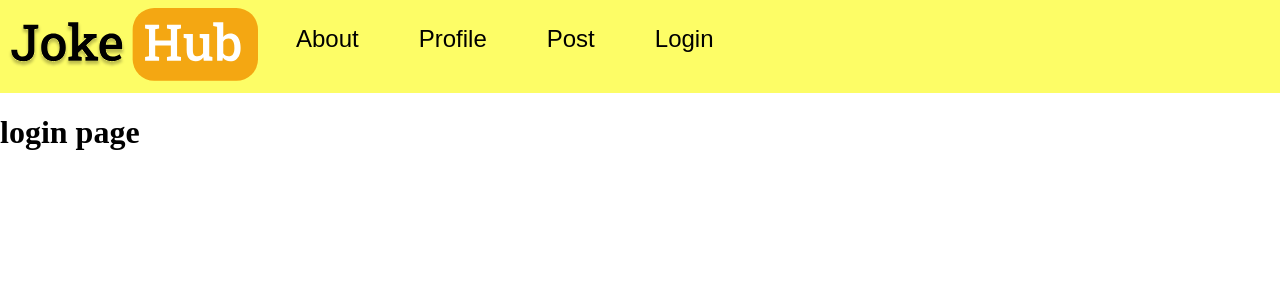
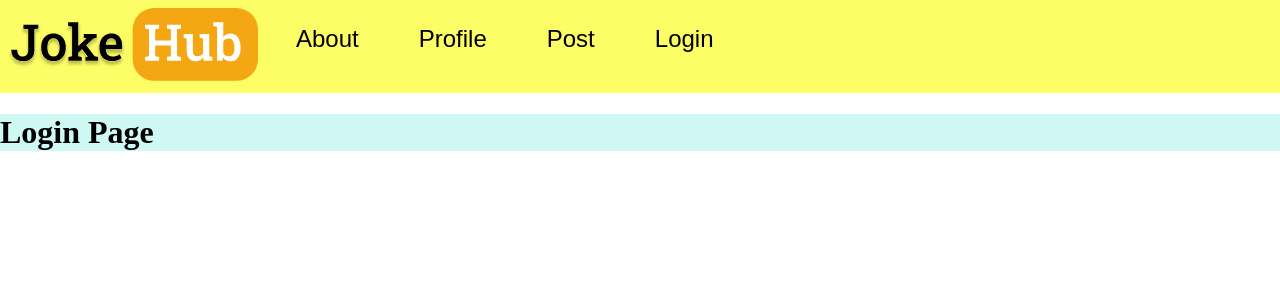
Before and after one commit to SamTech37/jokehub, a React (Create React App) app: page /login in a window 1280 px wide. Shown: the top 300 px of the page. Built offline with nearby package versions, Linux system fonts and the light colour scheme; no server answers; the database is empty.

Commit message:
add loginpage

```diff
--- a/src/App.js
+++ b/src/App.js
@@ -4,6 +4,7 @@ import List from "./Components/List";
 import About from "./Components/About";
 import Post from "./Components/Post";
 import PostingPage from "./Components/PostingPage";
+import LoginPage from "./Components/LoginPage";
 //routing
 import { BrowserRouter as Router, Switch, Route } from "react-router-dom";
 //DB
@@ -62,7 +63,7 @@ function App() {
           </Route>
 
           <Route path="/login">
-            <h1>login page</h1>
+            <LoginPage />
           </Route>
           <Route path="/:postId" children={<Post />} />
 
--- /dev/null
+++ b/src/Components/LoginPage.js
@@ -0,0 +1,13 @@
+import React, { useState } from "react";
+import styled from "styled-components";
+
+const Body = styled.div`
+  background: #40e0d040;
+`;
+export default function LoginPage() {
+  return (
+    <Body>
+      <h1>Login Page</h1>
+    </Body>
+  );
+}
```
